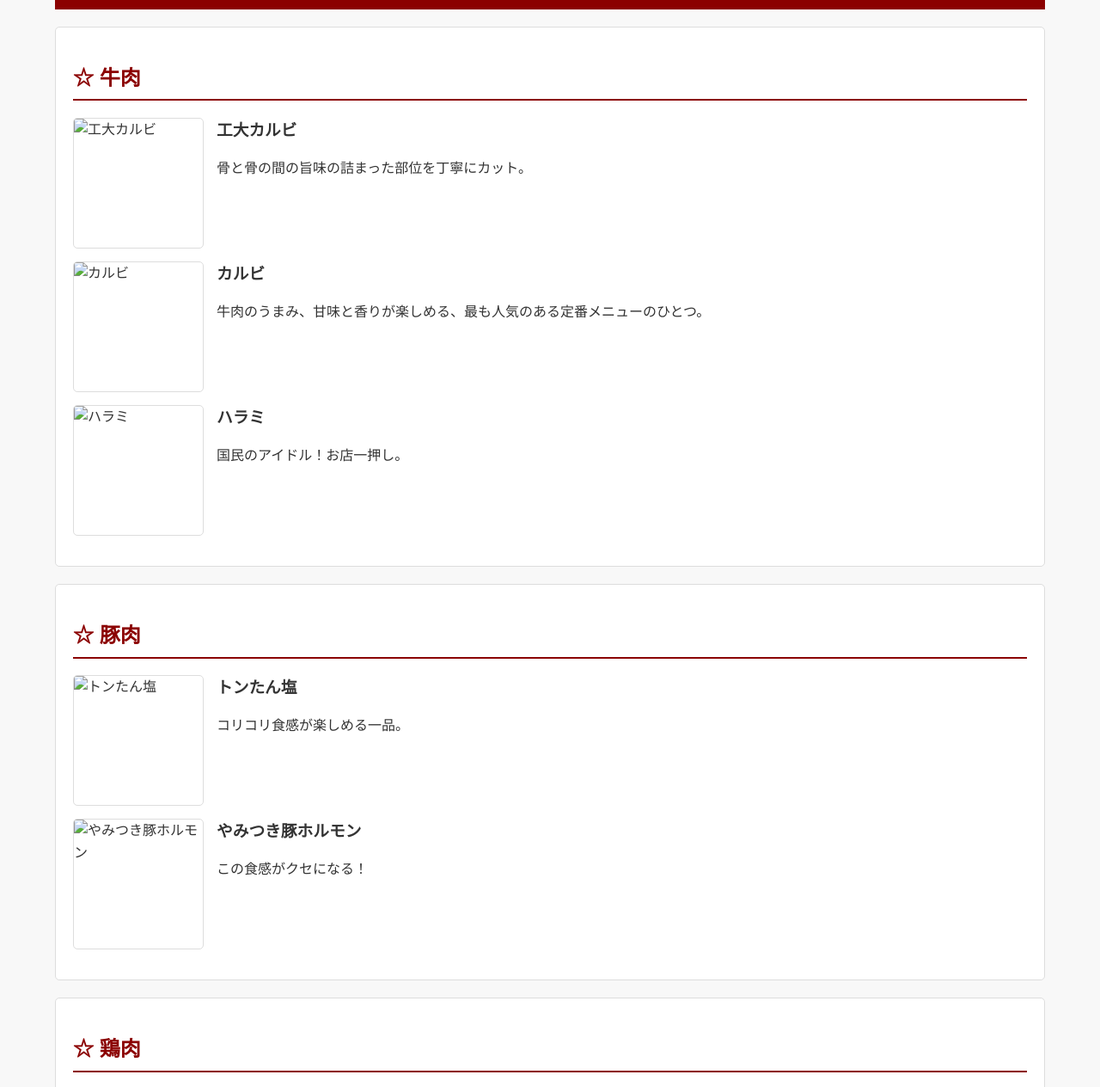
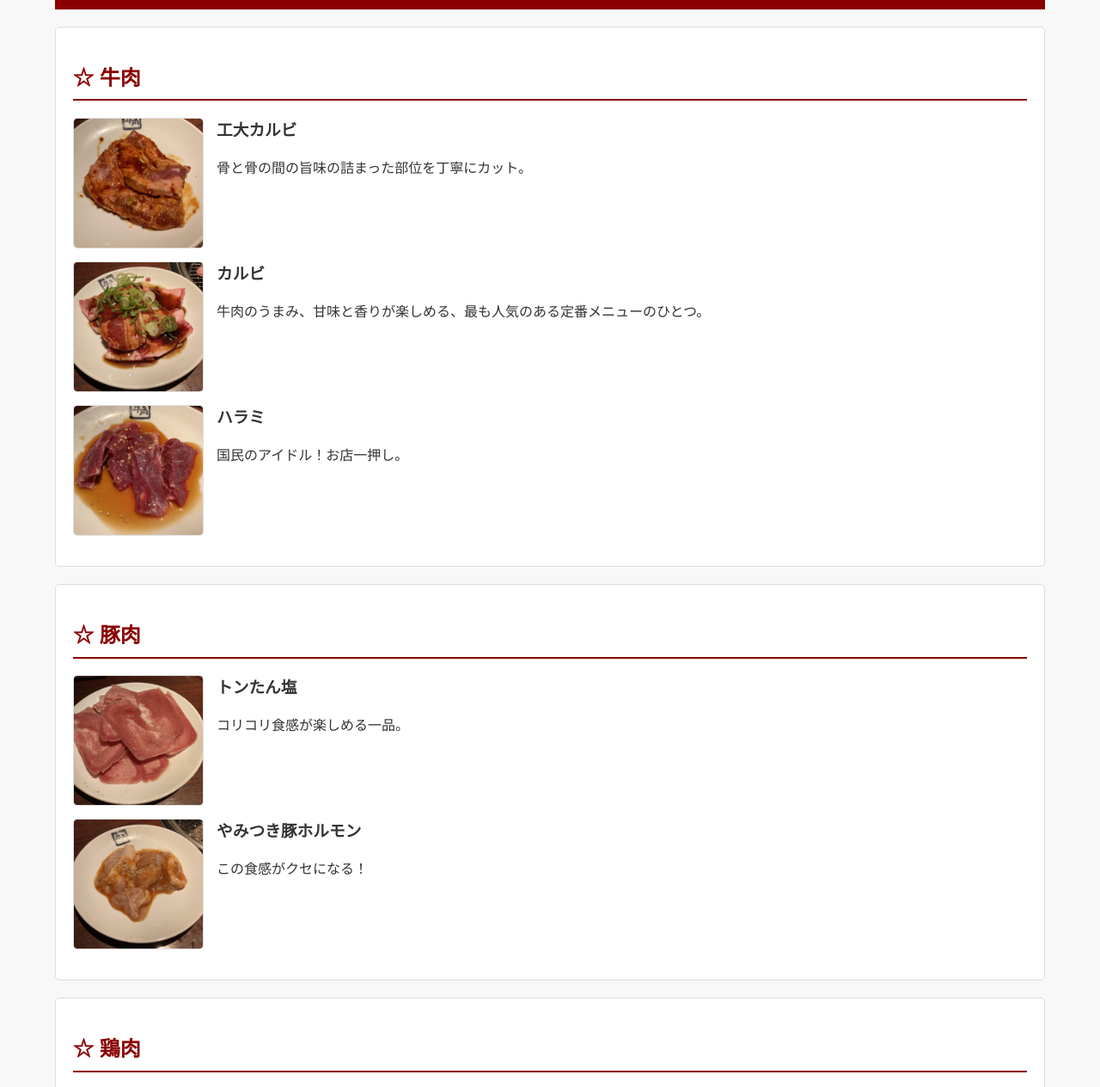
Before and after one commit to mana61/2024VC_06, a plain HTML site: page menu.html in a window 1280 px wide. Shown: the part 123-1387 px from the top of the page at 86% size. Drawn offline with Linux system fonts and the light colour scheme.

Commit message:
Update menu.html

```diff
--- a/menu.html
+++ b/menu.html
@@ -12,7 +12,7 @@
     <div class="container">
         <header>
             <div class="title-and-logo">
-                <img src="素材/building_food_yakiniku.png" alt="牛工大ロゴ" class="logo">
+                <img src="building_food_yakiniku.png" alt="牛工大ロゴ" class="logo">
                 <h1>焼肉 牛工大 メニュー</h1>
             </div>
         </header>
@@ -21,21 +21,21 @@
             <div class="menu-section">
                 <h2>☆ 牛肉</h2>
                 <div class="menu-item">
-                    <img src="素材/koudai_karubi.jpg" alt="工大カルビ" class="menu-image">
+                    <img src="koudai_karubi.jpg" alt="工大カルビ" class="menu-image">
                     <div class="menu-description">
                         <h3>工大カルビ</h3>
                         <p>骨と骨の間の旨味の詰まった部位を丁寧にカット。</p>
                     </div>
                 </div>
                 <div class="menu-item">
-                    <img src="素材/karubi.jpg" alt="カルビ" class="menu-image">
+                    <img src="karubi.jpg" alt="カルビ" class="menu-image">
                     <div class="menu-description">
                         <h3>カルビ</h3>
                         <p>牛肉のうまみ、甘味と香りが楽しめる、最も人気のある定番メニューのひとつ。</p>
                     </div>
                 </div>
                 <div class="menu-item">
-                    <img src="素材/harami.jpg" alt="ハラミ" class="menu-image">
+                    <img src="harami.jpg" alt="ハラミ" class="menu-image">
                     <div class="menu-description">
                         <h3>ハラミ</h3>
                         <p>国民のアイドル！お店一押し。</p>
@@ -46,14 +46,14 @@
             <div class="menu-section">
                 <h2>☆ 豚肉</h2>
                 <div class="menu-item">
-                    <img src="素材/buta_tan.jpg" alt="トンたん塩" class="menu-image">
+                    <img src="buta_tan.jpg" alt="トンたん塩" class="menu-image">
                     <div class="menu-description">
                         <h3>トンたん塩</h3>
                         <p>コリコリ食感が楽しめる一品。</p>
                     </div>
                 </div>
                 <div class="menu-item">
-                    <img src="素材/buta_horumon.jpg" alt="やみつき豚ホルモン" class="menu-image">
+                    <img src="buta_horumon.jpg" alt="やみつき豚ホルモン" class="menu-image">
                     <div class="menu-description">
                         <h3>やみつき豚ホルモン</h3>
                         <p>この食感がクセになる！</p>
@@ -64,14 +64,14 @@
             <div class="menu-section">
                 <h2>☆ 鶏肉</h2>
                 <div class="menu-item">
-                    <img src="素材/tori_yagen.jpg" alt="ハラミ付きヤゲン" class="menu-image">
+                    <img src="tori_yagen.jpg" alt="ハラミ付きヤゲン" class="menu-image">
                     <div class="menu-description">
                         <h3>ハラミ付きヤゲン</h3>
                         <p>ジューシーなハラミがついたコリコリの軟骨。</p>
                     </div>
                 </div>
                 <div class="menu-item">
-                    <img src="素材/tori_momo.jpg" alt="とりもも" class="menu-image">
+                    <img src="tori_momo.jpg" alt="とりもも" class="menu-image">
                     <div class="menu-description">
                         <h3>とりもも</h3>
                         <p>柔らかくジューシーでお子様にも人気。</p>
```
